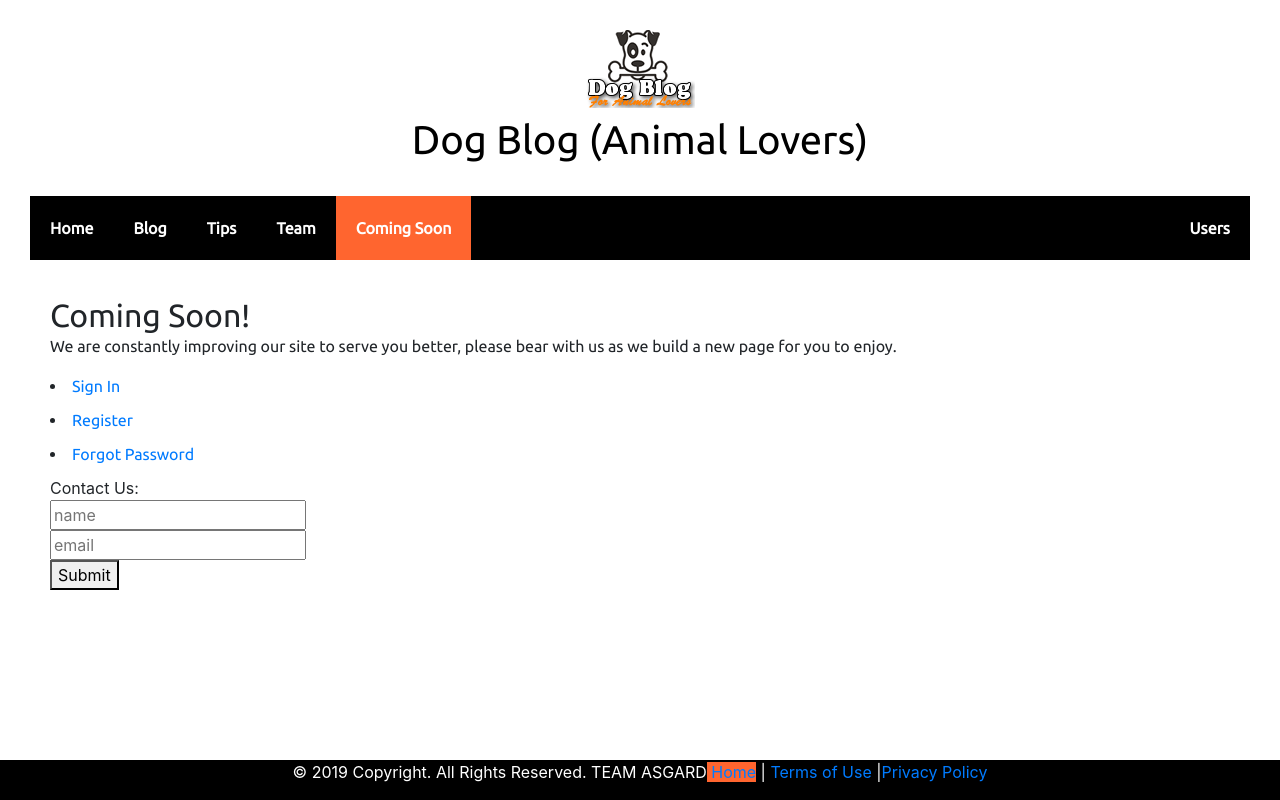
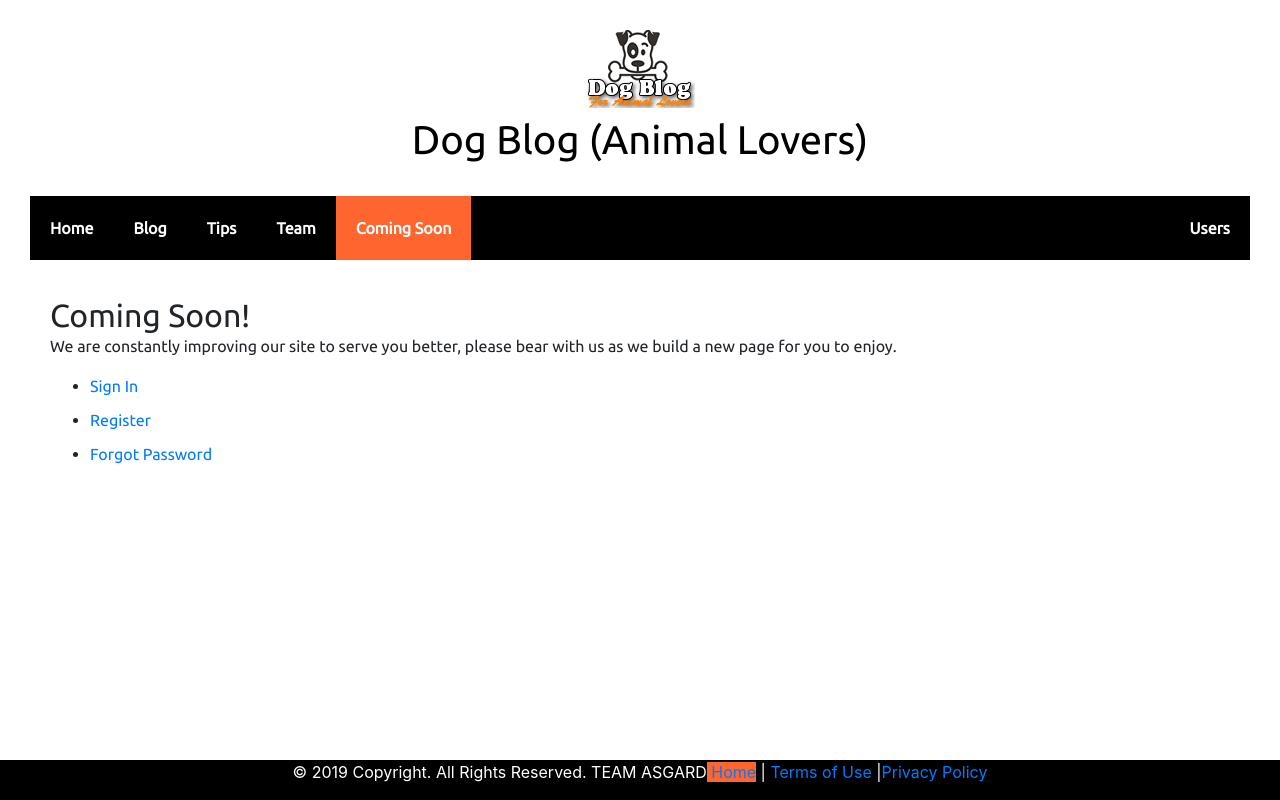
Before and after one commit to Woz-U-Group-Projects/team-asgard, a React (Create React App) app in the folder client-react/: page /#/contact in a window 1280 px wide. Built offline with nearby package versions, Linux system fonts and the light colour scheme.

Commit message:
final checkin

```diff
--- a/client-react/src/Contact.js
+++ b/client-react/src/Contact.js
@@ -1,44 +1,40 @@
-import React from "react";
-import {
-  Route,
-  Link,
-} from "react-router-dom";
+import React, {Component} from "react";
+import { BrowserRouter as Router, Route, Link, Switch, withRouter } from "react-router-dom";
+import Login from "./Login";
 import Register from "./Register";
-import Login from "./Login";
 import Forgotpass from "./Forgotpass";
 
-
-class Contact extends React.Component {
-  onSubmit = () => {    this.props.history.push('/')  }
+class Contact extends Component {
 render() {
     return (
           <div>
             <h2> Coming Soon!</h2>
+
             <p>We are constantly improving our site to serve you better, please bear with us as we build a new page for you to enjoy.</p>
+            {/* <form>
+            	Contact Us:<br/>
+           		<input placeholder="name" type="name" /><br/>
+            	<input placeholder="email" type="email" /><br/>
+            	<button onClick={this.onSubmit}>Submit</button>
+            </form> */}
+
 		  <div>
-      <li><Link to="/login">Sign In</Link></li>
-      <Route path="/login" component={Login}/>
-            <li><Link to="/register">Register</Link></li>
-            <Route path="/register" component={Register}/>
-            <li><Link to="/forgotpass">Forgot Password</Link></li>
-            <Route path="/forgotpass" component={Forgotpass}/>
+           	 <Router>
+             	<ul>
+					<li><Link to="./Login">Sign In</Link></li>
+					<li><Link to="./Register">Register</Link></li>
+					<li><Link to="./Forgotpass">Forgot Password</Link></li>
+       			</ul>
 
+              <Switch>
+          		<Route exact path="/login" component={withRouter(Login)} />
+          		<Route exact path="/register" component={withRouter(Register)} />
+          		<Route exact path="/forgotpass" component={withRouter(Forgotpass)} />
+        	  </Switch>
+			</Router>
 		  </div>
-
-
-
-      <form>
-        Contact Us:<br/>
-
-        <input placeholder="name" type="name" />
-         <br/>
-        <input placeholder="email" type="email" />
-        <br/>
-        <button onClick={this.onSubmit}>Submit</button>
-        </form>
          </div>
     )
   }
 }
-
 export default Contact;
--- a/client-react/src/Team.js
+++ b/client-react/src/Team.js
@@ -82,7 +82,7 @@ class Team extends Component {
                 <div class="text-center mt-4">
                   <h5 class="font-weight-bold pb-1">Francis Osaji</h5>
                   <p class="text-muted mb-lg-0">
-                    My name is Francis Osaji, though known as Donfrancis. I love tech related stuffs. I run a tech blog and a web development start up at www.systemdigits.com, also i run a web hosting/domain company where i host hundreds of websites for companies and individuals via https://hostnetsystems.com and http://hostnet.com.ng.
+                    My name is Francis Osaji, though known as Donfrancis. I love tech related stuff. I run a tech blog and a web development start up at www.systemdigits.com, also I run a web hosting/domain company where I host hundreds of websites for companies and individuals via https://hostnetsystems.com and http://hostnet.com.ng.
                     Started Software Development training at Woz-U to keep up to date with Software development.
                   </p>
                 </div>
```
Lines whose indentation alone changed are shown as unchanged.
